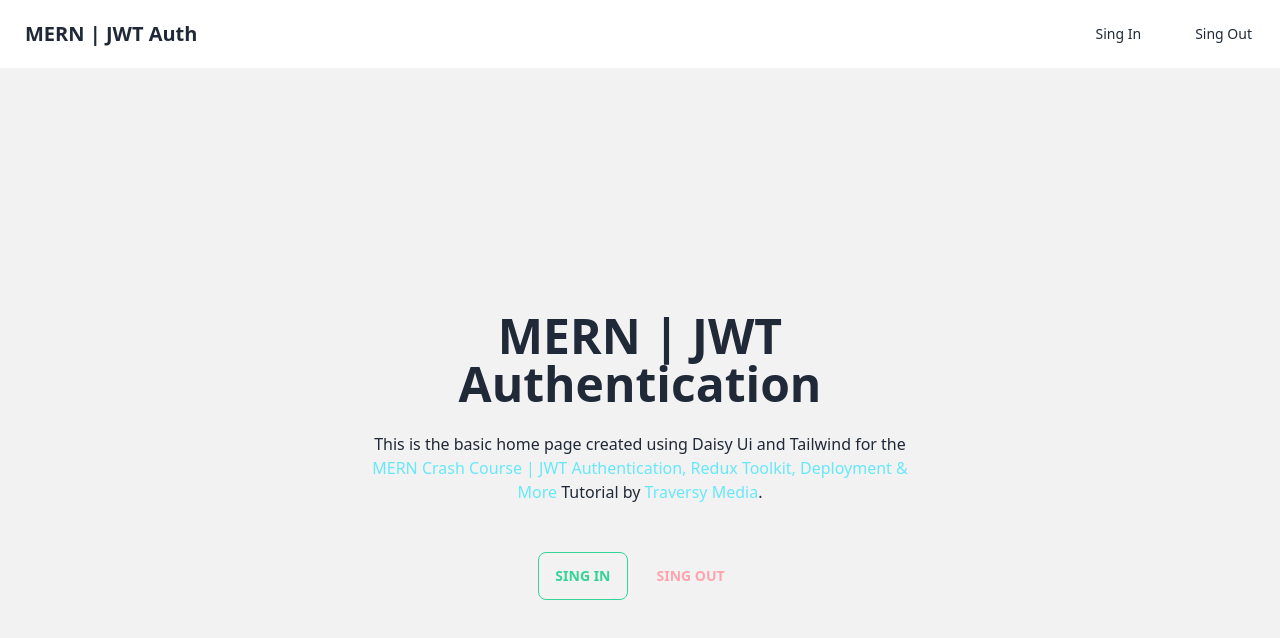
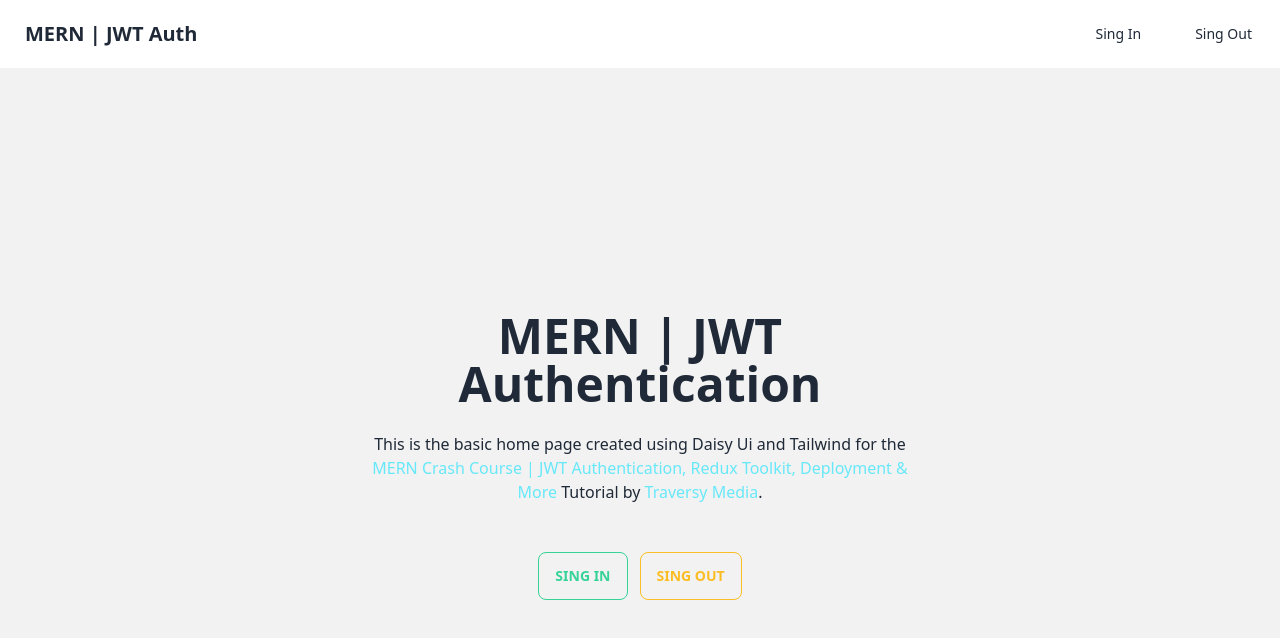
Before and after one commit to itscharukadeshan/MERN---JWT---auth, a React (Vite) app in the folder frontend/: page / in a window 1280 px wide. Shown: the top 638 px of the page. Built offline with nearby package versions, Linux system fonts and the light colour scheme.

Commit message:
change sing out btn backgroud colour

```diff
--- a/frontend/src/components/Hero.jsx
+++ b/frontend/src/components/Hero.jsx
@@ -27,9 +27,7 @@ export default function Hero() {
           </p>
           <div className='py-6 flex flex-row gap-3 justify-center'>
             <button className='btn btn-outline btn-success'>Sing In</button>
-            <button className='btn text-rose-300 hover:bg-rose-100 hover:text-white'>
-              Sing Out
-            </button>
+            <button className='btn btn-outline btn-warning'>Sing out</button>
           </div>
         </div>
       </div>
```
